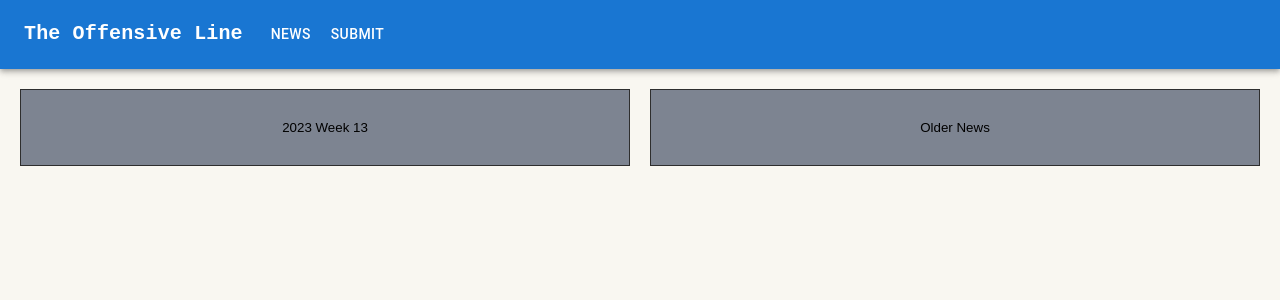
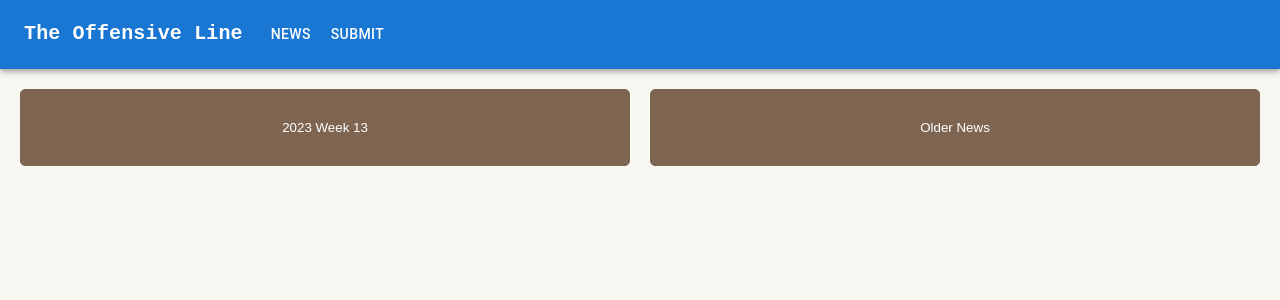
Before and after one commit to theoffensiveline/theoffensiveline-site, a React (Create React App) app: page / in a window 1280 px wide. Shown: the top 300 px of the page. Built offline with nearby package versions, Linux system fonts and the light colour scheme.

Commit message:
Update Home.jsx

```diff
--- a/src/pages/Home.jsx
+++ b/src/pages/Home.jsx
@@ -11,11 +11,13 @@ const GridContainer = styled.div`
 `;
 
 const GridItem = styled.button`
-    background-color: #7D8491;
-    border: 1px solid #2E2E2E;
+    background-color: #7E6551;
+    border: 1px solid #7E6551;
+    border-radius: 5px;
     padding: 30px;
     cursor: pointer;
     text-align: center;
+    color: #fff; /* Set the desired text color */
 `;
 
 function Home() {
```
